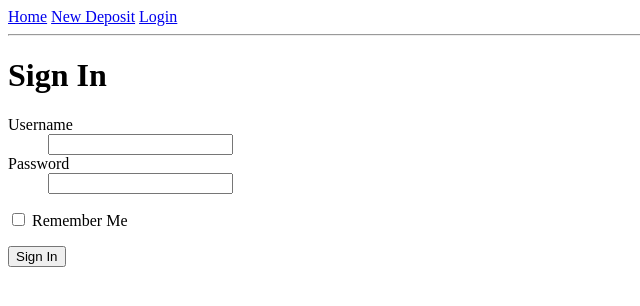
After one commit to meatware/FixedTermDepositGrapher, a Flask app: page /login in a window 1280 px wide. The commit adds this page. Shown: the top 306 px of the page, without its empty margins (0-640 px from the left). Run offline with Flask 2, Linux system fonts and the light colour scheme; some libraries are stand-ins or nearby versions.

Commit message:
basic login facillity

```diff
--- a/ftd_main/__init__.py
+++ b/ftd_main/__init__.py
@@ -2,6 +2,7 @@ from flask import Flask
 from config import Config
 from flask_sqlalchemy import SQLAlchemy
 from flask_migrate import Migrate
+from flask_login import LoginManager
 
 ### Create App
 app = Flask(__name__)
@@ -11,6 +12,8 @@ app.config.from_object(Config)
 db = SQLAlchemy(app)
 migrate = Migrate(app, db)
 #
+login = LoginManager(app)
+login.login_view = 'login'
 
 
 ### package imports
--- a/ftd_main/forms.py
+++ b/ftd_main/forms.py
@@ -1,5 +1,5 @@
 from flask_wtf import FlaskForm
-from wtforms import StringField, SelectField, DecimalField, IntegerField, SubmitField
+from wtforms import StringField, SelectField, DecimalField, IntegerField, SubmitField, PasswordField, BooleanField
 from wtforms.validators import DataRequired, NumberRange, Length
 
 
@@ -37,9 +37,8 @@ def create_deposit(deposit, form, new=False):
 
     return deposit
 
-    #if new:
-    #   # Add the new deposit to the database
-    #   db_session.add(deposit)
-
-    # commit the data to the database
-    #db_session.commit()
+class Loginform(FlaskForm)    :
+    username = StringField('Username', validators=[DataRequired()])
+    password = PasswordField('Password', validators=[DataRequired()])
+    remember_me = BooleanField('Remember Me')
+    submit = SubmitField('Sign In')
--- a/ftd_main/routes.py
+++ b/ftd_main/routes.py
@@ -1,16 +1,47 @@
 from ftd_main import app, db
-from ftd_main.models import FixedDeposit
-from ftd_main.forms import AddFixedDepositForm, create_deposit, SubmitField
+from flask_login import current_user, login_user, logout_user, login_required
+from ftd_main.models import FixedDeposit, User
+from ftd_main.forms import AddFixedDepositForm, Loginform, create_deposit, SubmitField
 from flask import flash, render_template, request, redirect, url_for
+from werkzeug.urls import url_parse
 
 @app.route('/')
 @app.route('/index')
+@login_required
 def index():
+    #TODO: add featre to show users last N deposits
+    #user = {"username": 'Tampopo'}
+    return render_template('index.html', title='Home')
 
-    user = {"username": 'Tampopo'}
-    return render_template('index.html', title='Home', user=user)
+@app.route('/login', methods=['GET', 'POST'])
+def login():
+    if current_user.is_authenticated:
+        return redirect(url_for('index'))
+
+    form = Loginform()
+    if form.validate_on_submit():
+        user = User.query.filter_by(username=form.username.data).first()
+
+        if user is None or not user.check_password(form.password.data):
+            flash('Invalid username or password')
+            return redirect(url_for('login'))
+
+        login_user(user, remember=form.remember_me.data)
+
+        next_page = request.args.get('next')
+        if not next_page or url_parse(next_page).netloc != '':
+            next_page = url_for('index')
+        return redirect(next_page)
+
+    return render_template('login.html', title='Sign In', form=form)
+
+@app.route('/logout')
+def logout():
+    logout_user()
+    return redirect(url_for('index'))
 
 @app.route('/new_deposit', methods=['GET', 'POST'])
+@login_required
 def new_deposit():
     """
     Add a new deposit
--- a/ftd_main/templates/base.html
+++ b/ftd_main/templates/base.html
@@ -8,7 +8,13 @@
     </head>
     <body>
         <div><a href="{{ url_for('index') }}">Home</a>
-          <a href="{{ url_for('new_deposit') }}">New Deposit</a></div>
+          <a href="{{ url_for('new_deposit') }}">New Deposit</a>
+          {% if current_user.is_anonymous %}
+          <a href="{{ url_for('login') }}">Login</a>
+          {% else %}
+          <a href="{{ url_for('logout') }}">Logout</a>
+          {% endif %}
+        </div>
         <hr>
 
         {% with messages = get_flashed_messages() %}
--- a/ftd_main/templates/index.html
+++ b/ftd_main/templates/index.html
@@ -1,6 +1,6 @@
 {% extends "base.html" %}
 
 {% block content %}
-  <h2>Hello, {{ user.username }}!</h2>
+  <h2>Hello, {{ current_user.username }}!</h2>
   <a href="{{ url_for('.new_deposit') }}"> Add New Deposit</a>
 {% endblock %}
--- /dev/null
+++ b/ftd_main/templates/login.html
@@ -0,0 +1,16 @@
+{% extends "base.html" %}
+
+{% block content %}
+    <h1>Sign In</h1>
+
+    {% from "_formhelpers.html" import render_field %}
+    <form action="" method="post" novalidate>
+        {{ form.hidden_tag() }}
+        <dl>
+            {{ render_field(form.username) }}
+            {{ render_field(form.password) }}
+        </dl>
+        <p>{{ form.remember_me() }} {{ form.remember_me.label }}</p>
+        <p>{{ form.submit() }}</p>
+    </form>
+{% endblock %}
--- a/requirements.txt
+++ b/requirements.txt
@@ -2,6 +2,7 @@ alembic==1.0.2
 Click==7.0
 Flask==1.0.2
 Flask-Env==2.0.0
+Flask-Login==0.4.1
 Flask-Migrate==2.3.0
 Flask-SQLAlchemy==2.3.2
 Flask-WTF==0.14.2
```
Also changed, not shown: ftd_main/models.py (+27 -3 lines), launcher.py (+6 -1 lines).
